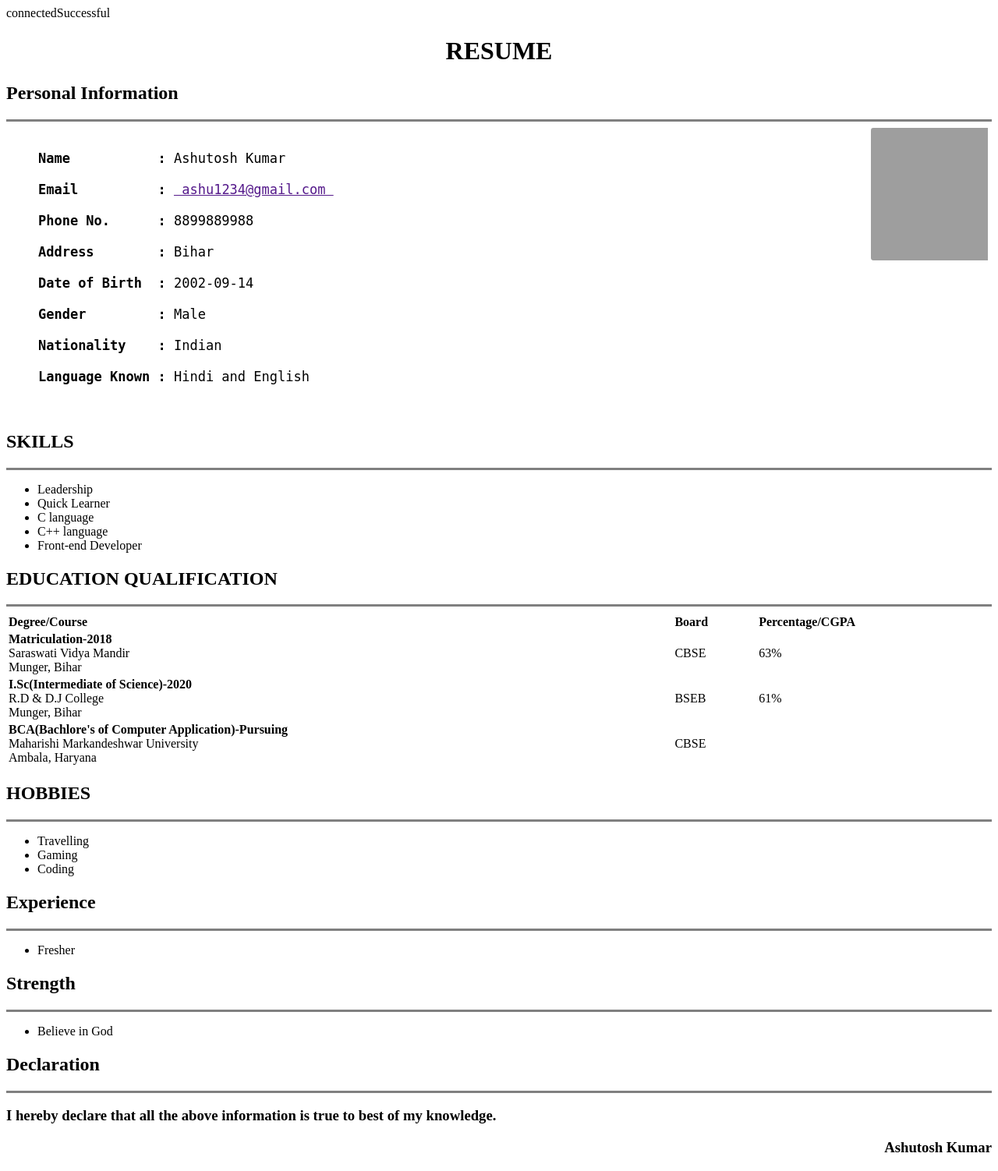
After one commit to Team-CodeDrawer/Project2023, a PHP site: page /resume.php in a window 1280 px wide. The commit adds this page. Shown: the whole page at 78% size. Run offline with PHP 8.4, Linux system fonts and the light colour scheme; data comes from the database, SQL or seed files in the repository; both versions use the stored data as it was after the commit; grey boxes are pictures that could not be loaded.

Commit message:
resume php

```diff
--- /dev/null
+++ b/resume.php
@@ -0,0 +1,119 @@
+<!DOCTYPE html>
+<html lang="en">
+<head>
+    <title>Resume</title>
+</head>
+<body>
+    <?php
+    $servername = "localhost";
+    $username = "root";
+    $password = "cookie";
+    $database = "CV";
+    $conn = mysqli_connect($servername,$username,$password,$database);
+    if(!$conn)
+    {
+        die(mysqli_connect_errno()."not connected");
+    }
+    else{
+        echo "connected";
+    }
+    $sql = "SELECT * FROM PI;";
+    $result = mysqli_query($conn,$sql);
+    if($result)
+    {
+        echo "Successful";
+    }
+    else
+    {
+        echo "Failed".mysqli_error($conn);
+    }
+    $row = mysqli_fetch_assoc($result);
+    $sname = $row['Sname'];
+    $email = $row['Email'];
+    $phone = $row['PhoneNo'];
+    $address = $row['Address'];
+    $dob = $row['DOB'];
+    $gender = $row['Gender'];
+    $nationality = $row['Nationality'];
+    $language = $row['LanguageKnown'];
+
+    ?>
+    <h1 align="Center">RESUME</h1>
+    <h2>Personal Information</h2>
+    <hr  align="left" size="3px" noshade="5px">
+    <img align="right" src="Image/Ashu.jpg" width="150px" height="170px" style="border-radius: 2%; padding-right: 5px;" alt="Mera Photo">
+
+    <?php
+    echo '<pre><p style="font-size: 17px;">
+    <b>Name           :</b> ' .$sname.' <br>
+    <b>Email          :</b> <a href=""> '.$email.' </a> <br>
+    <b>Phone No.      :</b> '.$phone.' <br>
+    <b>Address        :</b> '.$address.' <br>
+    <b>Date of Birth  :</b> '.$dob.' <br>
+    <b>Gender         :</b> '.$gender.' <br>
+    <b>Nationality    :</b> '.$nationality.' <br>
+    <b>Language Known :</b> '.$language.' <br>
+    </p></pre>';
+
+    ?>
+    <h2>SKILLS</h2>
+    <hr  align="left" size="3px" noshade="3px">
+    <ul>
+        <li>Leadership</li>
+        <li>Quick Learner</li>
+        <li>C language</li>
+        <li>C++ language</li>
+        <li>Front-end Developer</li>
+    </ul>
+    <h2>EDUCATION QUALIFICATION</h2>
+    <hr  align="left" size="3px" noshade="3px">
+    <table width="100%">
+        <tr align="left">
+            <th>Degree/Course</th>
+            <th>Board</th>
+            <th>Percentage/CGPA</th>
+        </tr>
+        <tr align="left">
+            <td><b>Matriculation-2018</b><br>
+            Saraswati Vidya Mandir <br> Munger, Bihar</td>
+            <td>CBSE</td>
+            <td>63%</td>
+        </tr>
+        <tr align="left">
+            <td><b>I.Sc(Intermediate of Science)-2020</b><br>
+            R.D & D.J College <br> Munger, Bihar</td>
+            <td>BSEB</td>
+            <td>61%</td>
+        </tr>
+        <tr align="left">
+            <td><b>BCA(Bachlore's of Computer Application)-Pursuing</b><br>
+            Maharishi Markandeshwar University <br>
+        Ambala, Haryana</td>
+            <td>CBSE</td>
+            <!-- <td>61%</td> -->
+        </tr>
+    </table>
+    <h2>HOBBIES</h2>
+    <hr  align="left" size="3px" noshade="3px">
+    <ul>
+        <li>Travelling</li>
+        <li>Gaming</li>
+        <li>Coding</li>
+    </ul>
+    <h2>Experience</h2>
+    <hr  align="left" size="3px" noshade="3px">
+    <ul>
+        <li>Fresher</li>
+    </ul>
+    <h2>Strength</h2>
+    <hr  align="left" size="3px" noshade="3px">
+    <ul>
+        <li>Believe in God</li>
+    </ul>
+    <h2>Declaration</h2>
+    <hr  align="left" size="3px" noshade="3px">
+    <h3>I hereby declare that all the above information is true to best of my knowledge.
+    </h3>
+    <h3 align="right">Ashutosh Kumar</h3>
+</body>
+</html>
```
Also changed, not shown: dbresume.sql (added, +14 -0 lines), login.php (+8 -5 lines).
